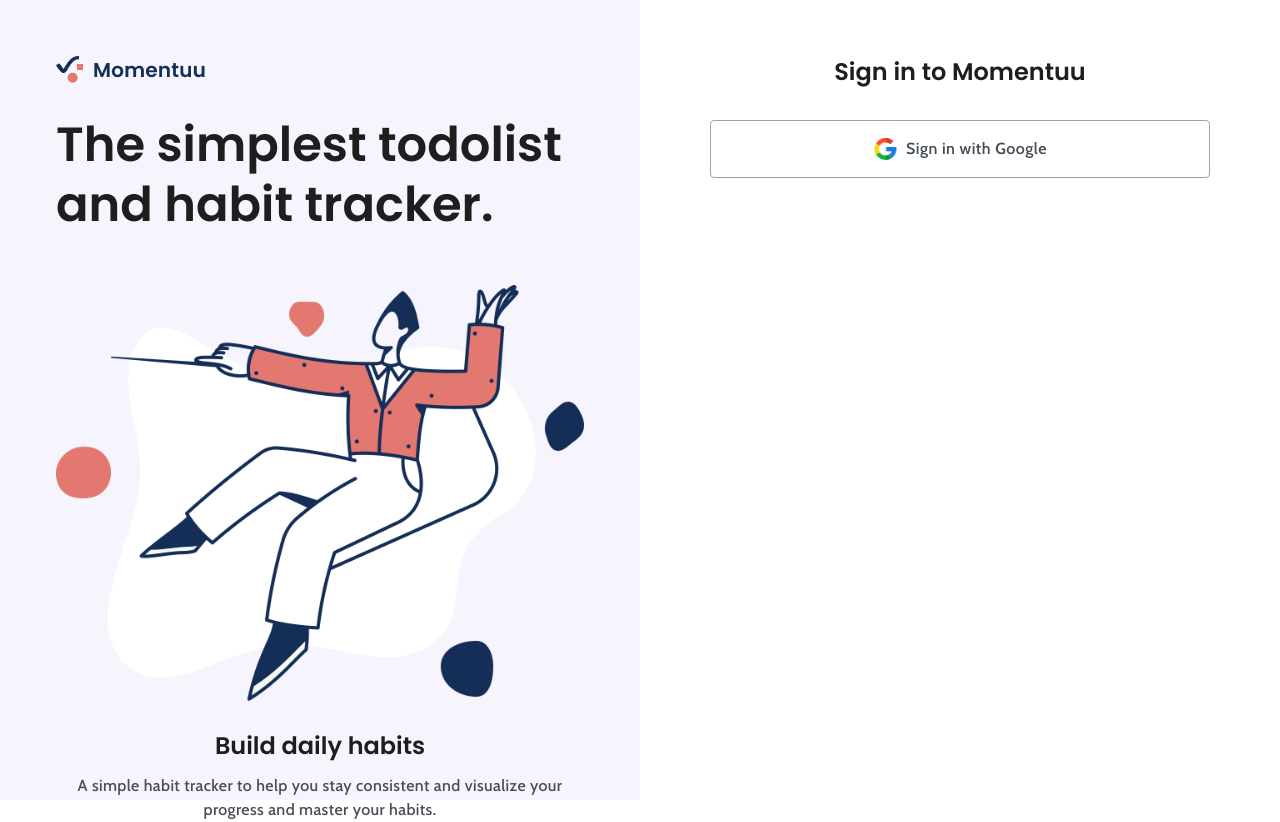
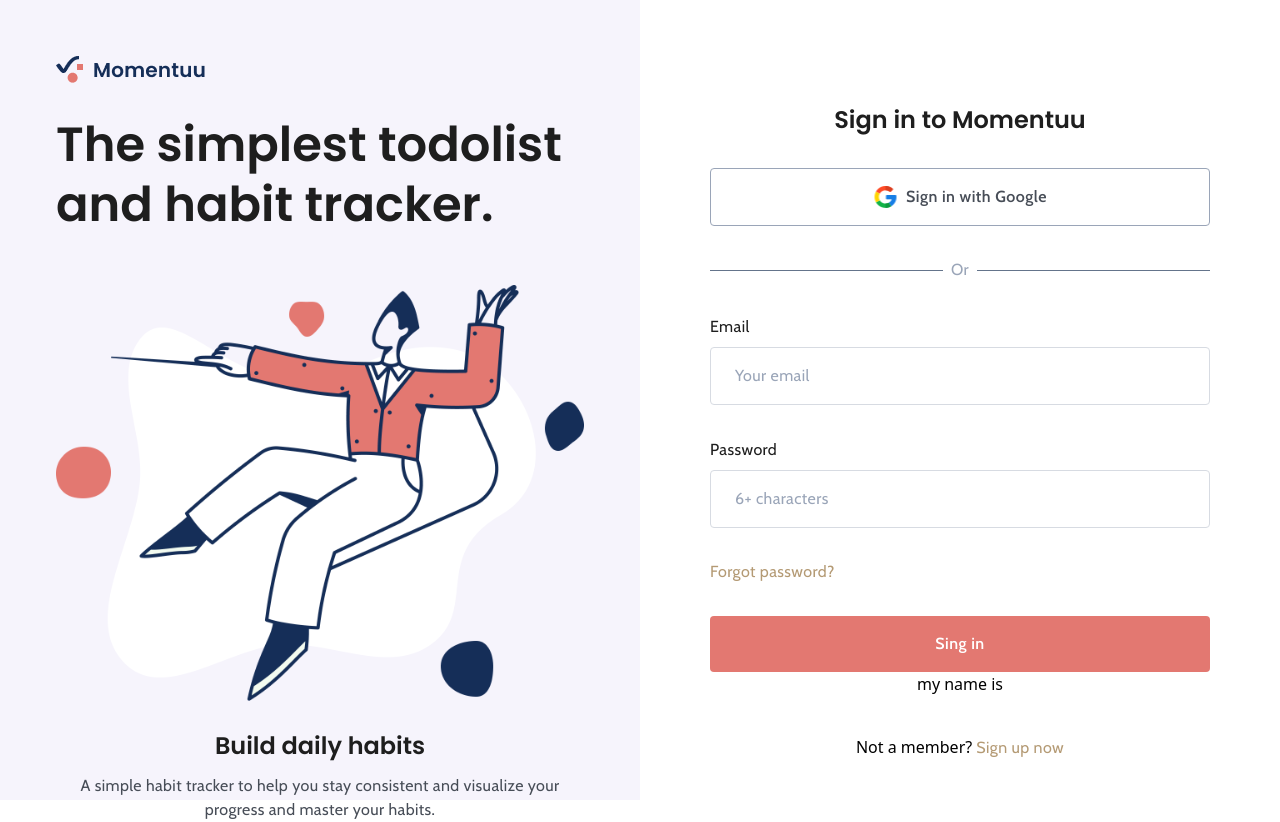
Before and after one commit to Hiiiken/momentuu-app, a Vue app: page / in a window 1280 px wide. Built offline with nearby package versions, Linux system fonts and the light colour scheme.

Commit message:
setting up the styling for the login page

```diff
--- a/package.json
+++ b/package.json
@@ -8,6 +8,7 @@
     "lint": "vue-cli-service lint"
   },
   "dependencies": {
+    "axios": "^0.27.2",
     "core-js": "^3.8.3",
     "postcss-loader": "^7.0.1",
     "tailwindcss": "^3.1.6",
--- a/src/App.vue
+++ b/src/App.vue
@@ -1,5 +1,5 @@
 <template>
-  <router-view/>
+  <router-view />
 </template>
 
 <style lang="scss">
--- a/src/components/LoginForm.vue
+++ b/src/components/LoginForm.vue
@@ -1,17 +1,48 @@
 <template>
-<div class="text-center w-[500px] max-w-full m-auto">
+  <div class="text-center w-full absolute top-1/2 left-1/2 translate-x-[-50%] translate-y-[-50%] xl:max-w-[500px] sm:max-w-[350px]">
     <h3 class="text-heading text-2xl text-h pb-8">
       Sign in to Momentuu
     </h3>
-  <button type="button" class="border border-lt rounded px-6 py-4 w-full text-t text-btn flex justify-center hover:bg-s hover:text-white hover:border-s ease-in-out duration-300">
+    <button type="button" class="border border-lt rounded px-6 py-4 w-full text-t text-btn flex justify-center hover:bg-lt hover:text-white hover:border-lt ease-in-out duration-300">
       <img src="@/assets/images/icon-google.png" alt="google icon" class="mr-2">
       Sign in with Google
     </button>
+    <!-- Or divider -->
+    <div class="flex items-center my-8">
+      <span class="w-full h-[1px] bg-slate-500 text-black block bg-lg-1"></span>
+      <span class="mx-2 text-body text-lt">Or</span>
+      <span class="w-full h-[1px] bg-slate-500 text-black block bg-lg-1"></span>
     </div>
+    <form action="" class="text-left">
+      <div class="input-group mb-8">
+        <label for="email" class="inline-block mb-2 text-body text-h">Email</label>
+        <input v-model="email" type="text" id="email" name="email" placeholder="Your email" class="w-full border border-lg-1 rounded px-6 py-4 text-t text-body placeholder:text-lt focus:outline-none focus:border-s">
+      </div>
+      <div class="input-group mb-8">
+        <label for="password" class="inline-block mb-2 text-body text-h">Password</label>
+        <input type="text" id="email" name="email" placeholder="6+ characters" class="w-full border border-lg-1 rounded px-6 py-4 text-t text-body placeholder:text-lt focus:outline-none focus:border-s">
+      </div>
+      <router-link to="/password-reset" class="text-body text-acc-3 block mb-8">Forgot password?</router-link>
+      <button type="submit" class="bg-p rounded px-6 py-4 w-full text-white text-btn flex justify-center hover:bg-s hover:text-white hover:border-s ease-in-out duration-300">Sing in</button>
+    </form>
+    <p>my name is {{ email }}</p>
+  </div>
+  <p class="absolute bottom-10 left-1/2 translate-x-[-50%]">
+    Not a member?
+    <router-link to="/password-reset" class="text-body text-acc-3 mb-8">Sign up now</router-link>
+  </p>
 </template>
 
 <script lang="ts">
+// import axios from "axios";
+
 export default {
-  name: 'LoginForm'
+  name: 'LoginForm',
+  data() {
+    return {
+      email: '',
+      password: ''
+    }
+  }
 }
 </script>
--- a/src/components/OnboardingHeader.vue
+++ b/src/components/OnboardingHeader.vue
@@ -7,6 +7,6 @@
 
 <script lang="ts">
 export default {
-  name: 'OnboardingHeader'
+  name: 'OnboardingHeader',
 }
 </script>
--- a/src/main.ts
+++ b/src/main.ts
@@ -2,5 +2,6 @@
 import App from './App.vue'
 import router from './router'
 import './tailwind.css'
+import axios from "axios";
 
 createApp(App).use(router).mount('#app')
--- a/src/router/index.ts
+++ b/src/router/index.ts
@@ -2,6 +2,7 @@
 import { createRouter, createWebHistory, RouteRecordRaw } from 'vue-router'
 import LoginUser from '../views/LoginUser.vue'
 import RegisterUser from '../views/RegisterUser.vue'
+import PasswordReset from '../views/PasswordReset.vue'
 
 const routes: Array<RouteRecordRaw> = [
   {
@@ -13,6 +14,11 @@
     path: '/register',
     name: 'register',
     component: RegisterUser
+  },
+  {
+    path: '/password-reset',
+    name: 'password-reset',
+    component: PasswordReset
   }
 ]
 
--- a/src/tailwind.css
+++ b/src/tailwind.css
@@ -8,7 +8,7 @@
 }
 
 .text-body {
-  @apply font-body font-medium tracking-wide text-base
+  @apply font-body font-normal tracking-wide text-base
 }
 
 .text-btn {
--- a/src/views/LoginUser.vue
+++ b/src/views/LoginUser.vue
@@ -1,17 +1,18 @@
 <template>
 <div class="flex">
   <div class="bg-acc-1 p-14 h-screen w-1/2">
-    <onboarding-header class="h-1/3"></onboarding-header>
-    <onboarding-slider class="h-2/3"></onboarding-slider>
+    <onboarding-header class="h-1/3" />
+    <onboarding-slider class="h-2/3" />
     <!-- <router-link to="/register" class="text-body">Register</router-link> -->
   </div>
-  <div class="bg-white p-14 h-screen w-1/2">
-    <login-form></login-form>
+  <div class="bg-white p-14 h-screen w-1/2 relative">
+    <login-form />
   </div>
+
 </div>
 </template>
 
-<script lang="ts">
+<script>
 import OnboardingHeader from '@/components/OnboardingHeader.vue'
 import OnboardingSlider from '@/components/OnboardingSlider.vue'
 import LoginForm from '@/components/LoginForm.vue'
@@ -19,8 +20,8 @@
 export default {
   name: 'LoginUser',
   components: {
-    OnboardingSlider, OnboardingHeader, LoginForm
-  },
+    OnboardingHeader, OnboardingSlider, LoginForm
+  }
 }
 </script>
 
--- /dev/null
+++ b/src/views/PasswordReset.vue
@@ -0,0 +1,13 @@
+<template>
+  <h1>Reset your password</h1>
+</template>
+
+<script>
+export default {
+
+}
+</script>
+
+<style>
+
+</style>
--- a/tailwind.config.js
+++ b/tailwind.config.js
@@ -12,6 +12,7 @@
         'lt': '#9AA5B8',
         'acc-1': '#F6F4FC',
         'acc-2': '#F0F6FB',
+        'acc-3': '#B49A74',
         'lg-1': '#D7DBE2',
         'lg-2': '#EFF1F4',
       },
```
Also changed, not shown: 1 other file (tests, documents, lock files or other folders). Lines whose indentation alone changed are shown as unchanged.
